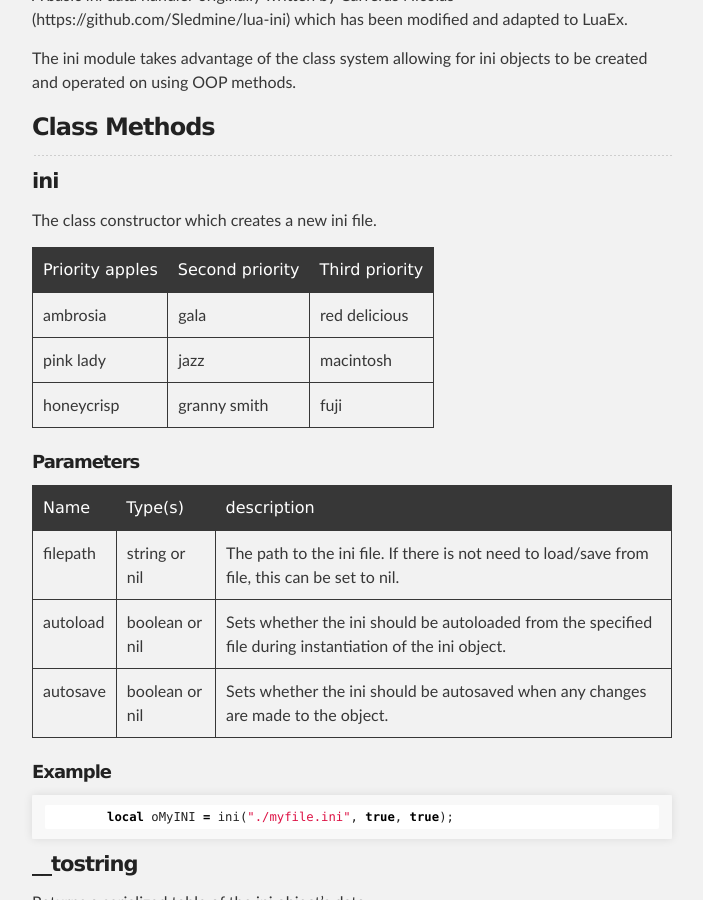
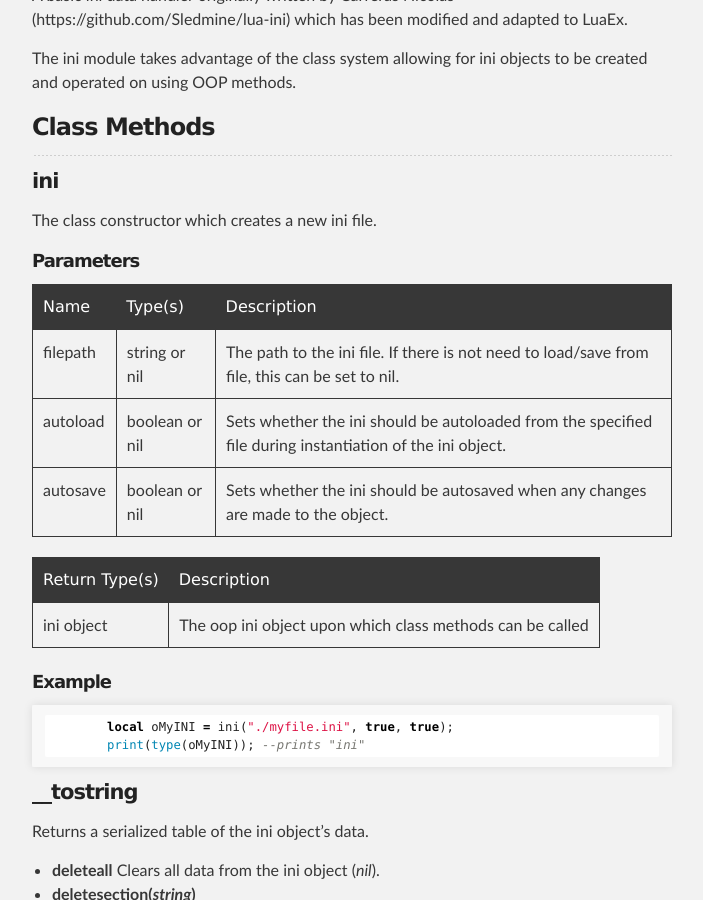
Before and after one commit to CentauriSoldier/LuaEx, a Jekyll site: the page built from docs/api/ini.md, in a window 1280 px wide and 900 px high, scrolled down 345 px. Shown: the whole window, without its empty margins (288-991 px from the left). Built offline with Jekyll 4.4.1, drawn with Linux system fonts in a browser that asks for light colours; our own code applies the rules of GitHub Pages for plain Markdown files.

Commit message:
Update ini.md

````diff
--- a/docs/api/ini.md
+++ b/docs/api/ini.md
@@ -9,23 +9,22 @@ The ini module takes advantage of the class system allowing for ini objects to b
 #### ini
 The class constructor which creates a new ini file.
 
-| Priority apples | Second priority | Third priority |
-|-------|--------|---------|
-| ambrosia | gala | red delicious |
-| pink lady | jazz | macintosh |
-| honeycrisp | granny smith | fuji |
-
 ##### Parameters
 
-| Name | Type(s) | description |
+| Name | Type(s) | Description |
 |-------|--------|---------|
 | filepath | string or nil | The path to the ini file. If there is not need to load/save from file, this can be set to nil. |
 | autoload | boolean or nil | Sets whether the ini should be autoloaded from the specified file during instantiation of the ini object. |
 | autosave | boolean or nil | Sets whether the ini should be autosaved when any changes are made to the object. |
 
+| Return Type(s) | Description |
+|-------|--------|
+| ini object | The oop ini object upon which class methods can be called |
+
 ##### Example
 ``` lua
 	local oMyINI = ini("./myfile.ini", true, true);
+	print(type(oMyINI)); --prints "ini"
 ```
 
 #### __tostring
````
